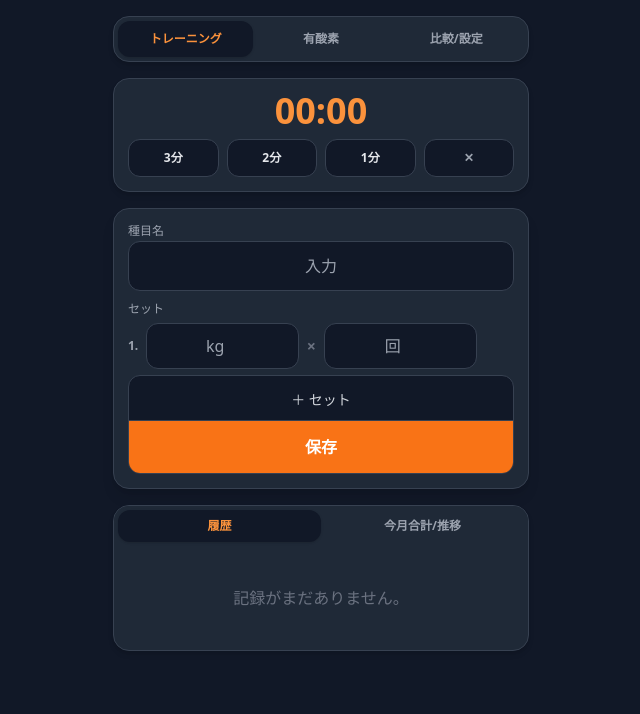
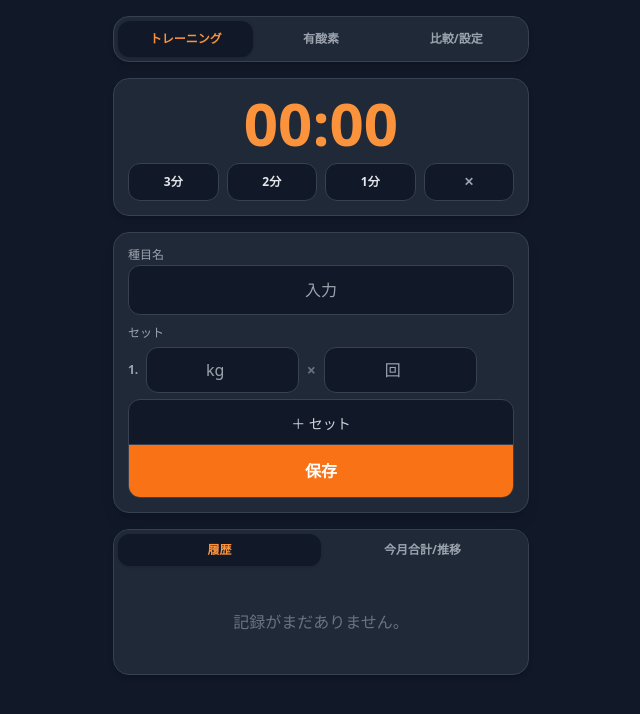
Before and after one commit to toshi1213bus-cmd/iron-log, a plain HTML site: page index.html in a window 1280 px wide. Shown: the whole page, without its empty margins (319-959 px from the left). Drawn offline with nearby package versions, Linux system fonts and the light colour scheme.

Commit message:
Update index.html

```diff
--- a/index.html
+++ b/index.html
@@ -27,7 +27,7 @@
 
         <!-- インターバルタイマー（常駐） -->
         <div class="bg-gray-800 border border-gray-700 rounded-2xl p-3.5 shadow-md space-y-2.5">
-            <div class="flex items-center justify-center text-4xl leading-none font-bold text-orange-400">
+            <div class="flex items-center justify-center text-6xl leading-none font-bold text-orange-400">
                 <span id="timerDisplay">00:00</span>
             </div>
             <div class="grid grid-cols-4 gap-2">
```
